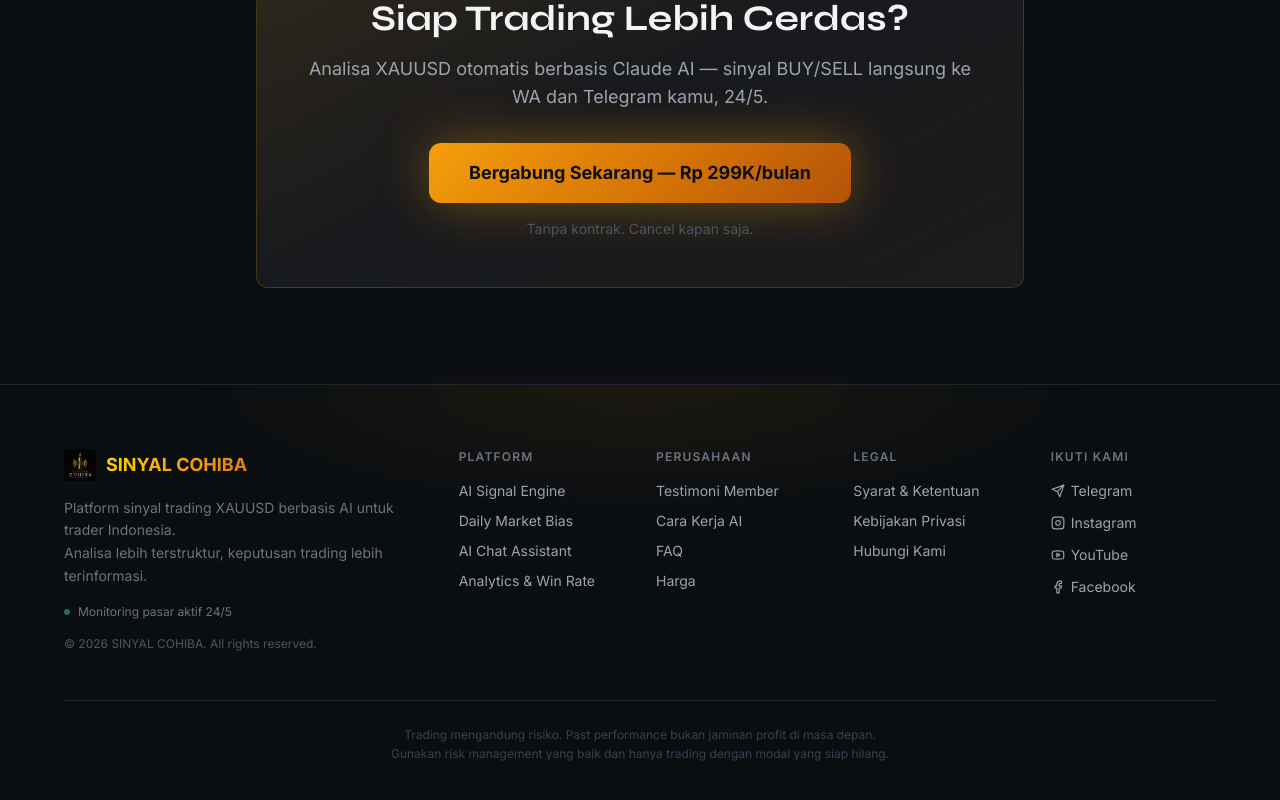
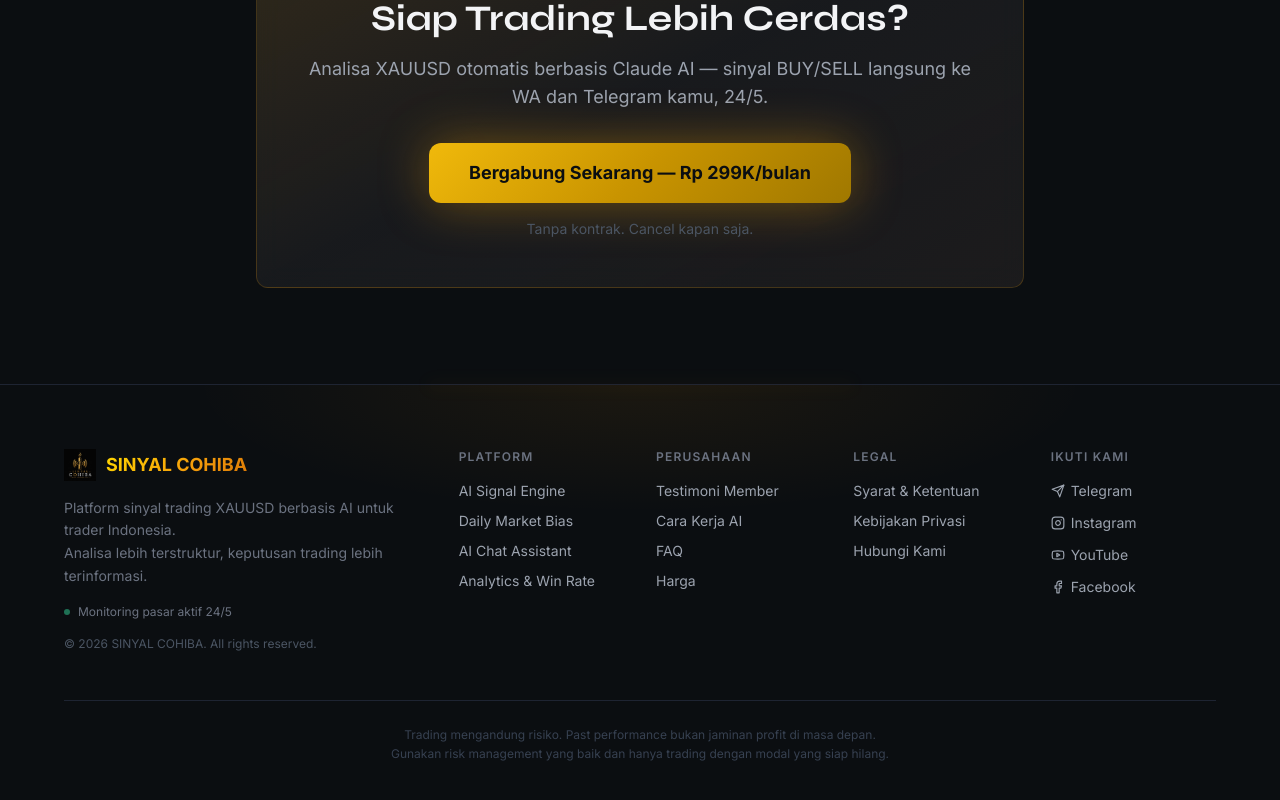
Before and after one commit to rillapan/Goldinsidebar, a Next.js app in the folder goldmind-ai/frontend/: page / in a window 1280 px wide. Shown: the part 6379-7179 px from the top of the page. Built offline with nearby package versions, Linux system fonts and the light colour scheme.

Commit message:
style(design): FINDING-002 — gold primary #f59e0b→#F0B90B dark / #C99400 light per spec

```diff
--- a/goldmind-ai/frontend/src/app/globals.css
+++ b/goldmind-ai/frontend/src/app/globals.css
@@ -34,11 +34,14 @@
   }
 
   /* ── Light mode tokens ───────────────────────────────── */
+  /* Aligned to tema tampilan.md: High Clarity palette     */
   html.light {
-    --brand-dark:   248 250 252;
-    --brand-darker: 241 245 249;
-    --brand-card:   255 255 255;
+    --brand-dark:   248 249 250;   /* #F8F9FA Soft Grey/White */
+    --brand-darker: 241 243 245;
+    --brand-card:   255 255 255;   /* #FFFFFF Pure White */
     --brand-border: 226 232 240;
+
+    --equity-line-color: #1848CC;  /* Royal Blue — equity curve */
 
     color-scheme: light;
   }
--- a/goldmind-ai/frontend/tailwind.config.ts
+++ b/goldmind-ai/frontend/tailwind.config.ts
@@ -27,9 +27,9 @@ const config: Config = {
           darker: 'rgb(var(--brand-darker) / <alpha-value>)',
           card: 'rgb(var(--brand-card) / <alpha-value>)',
           border: 'rgb(var(--brand-border) / <alpha-value>)',
-          accent: '#f59e0b',
-          success: '#10b981',
-          danger: '#ef4444',
+          accent: '#F0B90B',   /* spec: Gold #F0B90B */
+          success: '#0ECB81',  /* spec: Emerald Green */
+          danger: '#F6465D',   /* spec: Rose Red */
           info: '#3b82f6',
         },
       },
@@ -64,7 +64,7 @@ const config: Config = {
       },
       backgroundImage: {
         'gradient-radial': 'radial-gradient(var(--tw-gradient-stops))',
-        'gradient-gold': 'linear-gradient(135deg, #f59e0b 0%, #d97706 50%, #b45309 100%)',
+        'gradient-gold': 'linear-gradient(135deg, #F0B90B 0%, #C99400 50%, #a07800 100%)',
         'gradient-dark': 'linear-gradient(180deg, #0a0e17 0%, #111827 100%)',
       },
     },
```
